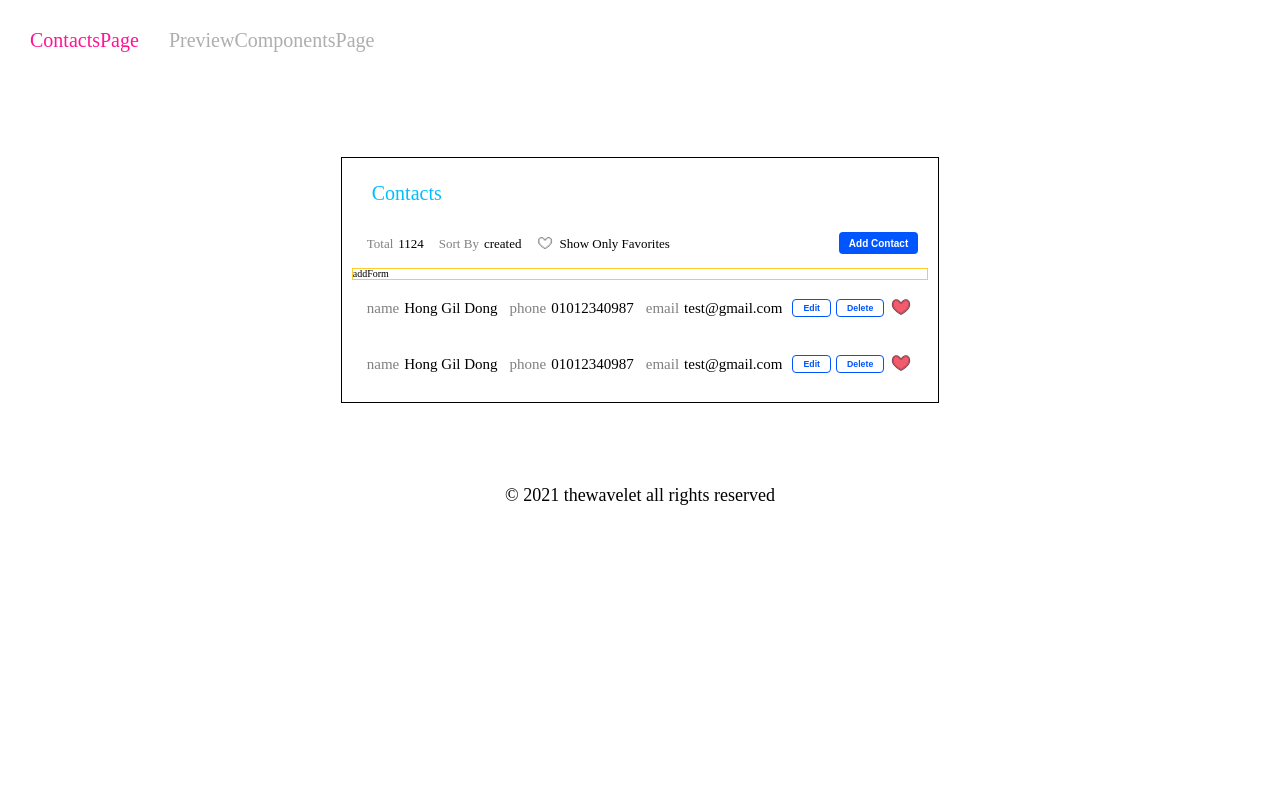
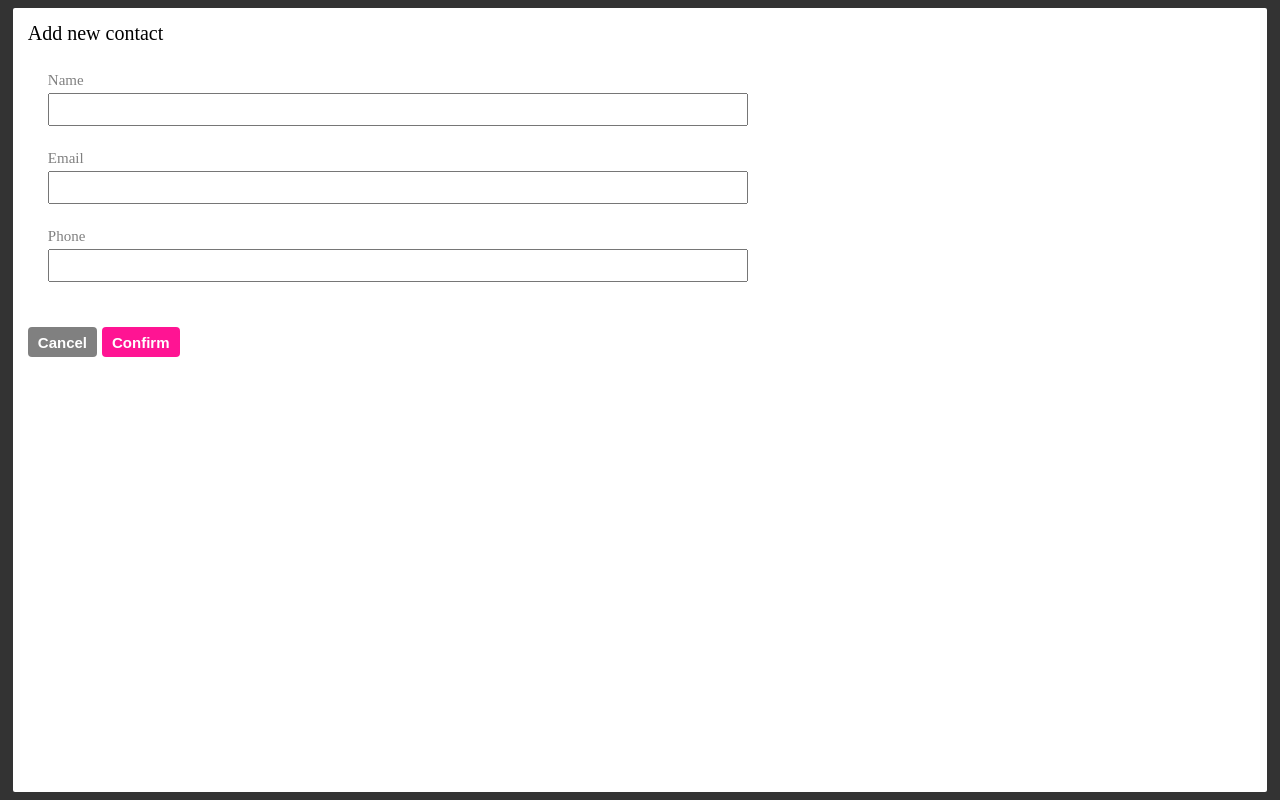
Before and after one commit to dmk3141618/contacts-toolkit, a React (Create React App) app in the folder contacts/: page /ContactsPage in a window 1280 px wide. Both pictures are taken after a click on the button "Add Contact". Built offline with nearby package versions, Linux system fonts and the light colour scheme.

Commit message:
feat(ContactsPage): add contactForm using react-hook-form with yup
Almost done ContactsPage design using scss module
yarn add react-hook-form yup @hookform/resolvers

```diff
--- a/contacts/package.json
+++ b/contacts/package.json
@@ -4,6 +4,7 @@
   "private": true,
   "dependencies": {
     "@craco/craco": "^6.3.0",
+    "@hookform/resolvers": "2.8.0",
     "@testing-library/jest-dom": "^5.11.4",
     "@testing-library/react": "^11.1.0",
     "@testing-library/user-event": "^12.1.10",
@@ -16,11 +17,13 @@
     "polished": "^4.1.3",
     "react": "^17.0.2",
     "react-dom": "^17.0.2",
+    "react-hook-form": "^7.15.4",
     "react-router-dom": "^5.3.0",
     "react-scripts": "4.0.3",
     "styled-components": "^5.3.1",
     "typescript": "^4.1.2",
-    "web-vitals": "^1.0.1"
+    "web-vitals": "^1.0.1",
+    "yup": "^0.32.9"
   },
   "scripts": {
     "start": "craco start",
--- a/contacts/src/pages/ContactsPage/ContactsPage.module.scss
+++ b/contacts/src/pages/ContactsPage/ContactsPage.module.scss
@@ -7,10 +7,10 @@
   align-items: center;
   padding: 1.0rem;
   min-height: 40.0rem;
+  min-width: 420px;
 }
 
 .appBlock {
-  margin: 0 auto;
   margin-top: 4rem;
   border: 1px solid black;
   padding: 1rem;
@@ -102,13 +102,6 @@
   }
 }
 
-.addFormWrap {
-  border: #fecc2f 1px solid;
-  .addForm {
-
-  }
-}
-
 .listWrap {
   width: 100%;
   .list {
@@ -169,4 +162,46 @@
       }
     }
   }
+  .emptyWrap {
+    width: 100%;
+    padding: 2rem;
+    min-height: 250px;
+    display: flex;
+    flex-direction: column;
+    justify-content: center;
+    align-items: center;
+    .emptyTitle {
+      font-size: 2.5rem;
+      color: map-get($color, grayDark);
+    }
+    .emptyText {
+      font-size: 2rem;
+      margin-top: 2rem;
+      color: map-get($color, grayLight);
+    }
+  }
 }
+
+.contactFormWrap {
+  .contactForm {
+    padding: 1rem;
+    .field {
+      padding: 1rem;
+      label {
+        display: block;
+        color: map-get($color, grayBase)
+      }
+      input {
+        display: block;
+        padding: 7px 10px;
+        width: 100%;
+        max-width: 700px;
+        margin-top: 5px;
+      }
+      .error {
+        color: map-get($color, error);
+        margin-top: 5px;
+      }
+    }
+  }
+}
--- a/contacts/src/pages/ContactsPage/index.tsx
+++ b/contacts/src/pages/ContactsPage/index.tsx
@@ -1,11 +1,69 @@
-import React from 'react';
+import React, {useCallback, useRef, useState} from 'react';
 import {RouteComponentProps} from 'react-router-dom';
 import styles from '~/pages/ContactsPage/ContactsPage.module.scss';
 import Button from '~/common/component/Button';
 import Icon from '~/common/component/Icon';
+import Dialog from '~/common/component/Dialog';
+import DialogFull from '~/common/component/DialogFull';
+import {useForm} from 'react-hook-form';
+import * as yup from 'yup';
+import {yupResolver} from '@hookform/resolvers/yup';
+
+interface ContactFormValuesType {
+  name: string;
+  email: string;
+  phone: string;
+}
 
 type Props = RouteComponentProps;
 function ContactsPage({}: Props) {
+  const [showDeleteConfirmDialog, setShowDeleteConfirmDialog] = useState<boolean>(false);
+  const onClickDeleteConfirm = useCallback(() => {
+    setShowDeleteConfirmDialog(true);
+  }, []);
+  const onConfirmDeleteConfirm = useCallback(() => {
+    setShowDeleteConfirmDialog(false);
+  }, []);
+  const onCancelDeleteConfirm = useCallback(() => {
+    setShowDeleteConfirmDialog(false);
+  }, []);
+
+  const contactForm = useRef<HTMLFormElement>(null);
+  const [showContactFormDialog, setShowContactFormDialog] = useState<boolean>(false);
+  const onClickContactForm = useCallback(() => {
+    setShowContactFormDialog(true);
+  }, []);
+  const onConfirmContactForm = useCallback(() => {
+    contactForm.current?.requestSubmit();
+  }, []);
+  const onCancelContactForm = useCallback(() => {
+    setShowContactFormDialog(false);
+  }, []);
+  const contactFormValidation = yup.object().shape({
+    name: yup.string().required('Required'),
+    email: yup.string().email('Invalid email address').required('Required'),
+    phone: yup.lazy(value =>
+      value === ''
+        ? yup.string()
+        : yup
+            .number()
+            .typeError('Numbers only')
+            .test('len', 'At least 10 digit', val => !val || val.toString().length >= 10)
+            .test('len', 'Max 20 digit', val => !val || val.toString().length <= 20),
+    ),
+  });
+  const {
+    register,
+    formState: {errors},
+    handleSubmit,
+  } = useForm<ContactFormValuesType>({
+    resolver: yupResolver(contactFormValidation),
+    mode: 'onBlur',
+  });
+  const onSubmitContactForm = handleSubmit((data: ContactFormValuesType) => {
+    console.log(data);
+  });
+
   return (
     <div className={styles.pageWrap}>
       <div className={styles.appBlock}>
@@ -18,10 +76,10 @@ function ContactsPage({}: Props) {
               <label>Total</label>
               <span>1124</span>
             </div>
-            <div className={styles.controlSortBy}>
-              <label>Sort By</label>
-              <span>created</span>
-            </div>
+            {/*<div className={styles.controlSortBy}>*/}
+            {/*  <label>Sort By</label>*/}
+            {/*  <span>created</span>*/}
+            {/*</div>*/}
             <div className={styles.controlFavorites}>
               <div className={styles.iconWrap}>
                 <Icon className={styles.icon} icon={'heartBlank'} />
@@ -30,11 +88,10 @@ function ContactsPage({}: Props) {
             </div>
           </div>
           <div className={styles.controlBtnsWrap}>
-            <Button size={'medium'}>Add Contact</Button>
+            <Button size={'medium'} onClick={onClickContactForm}>
+              Add Contact
+            </Button>
           </div>
-        </div>
-        <div className={styles.addFormWrap}>
-          <div className={styles.addForm}>addForm</div>
         </div>
         <div className={styles.listWrap}>
           <ul className={styles.list}>
@@ -46,19 +103,19 @@ function ContactsPage({}: Props) {
                     <span>Hong Gil Dong</span>
                   </div>
                   <div className={styles.listItemContentField}>
+                    <label>email</label>
+                    <span>test@gmail.com</span>
+                  </div>
+                  <div className={styles.listItemContentField}>
                     <label>phone</label>
                     <span>01012340987</span>
-                  </div>
-                  <div className={styles.listItemContentField}>
-                    <label>email</label>
-                    <span>test@gmail.com</span>
                   </div>
                 </div>
                 <div className={styles.listItemBtnsWrap}>
                   <Button size={'small'} outline={true}>
                     Edit
                   </Button>
-                  <Button size={'small'} outline={true}>
+                  <Button size={'small'} outline={true} onClick={onClickDeleteConfirm}>
                     Delete
                   </Button>
                   <div>
@@ -75,19 +132,19 @@ function ContactsPage({}: Props) {
                     <span>Hong Gil Dong</span>
                   </div>
                   <div className={styles.listItemContentField}>
+                    <label>email</label>
+                    <span>test@gmail.com</span>
+                  </div>
+                  <div className={styles.listItemContentField}>
                     <label>phone</label>
                     <span>01012340987</span>
-                  </div>
-                  <div className={styles.listItemContentField}>
-                    <label>email</label>
-                    <span>test@gmail.com</span>
                   </div>
                 </div>
                 <div className={styles.listItemBtnsWrap}>
                   <Button size={'small'} outline={true}>
                     Edit
                   </Button>
-                  <Button size={'small'} outline={true}>
+                  <Button size={'small'} outline={true} onClick={onClickDeleteConfirm}>
                     Delete
                   </Button>
                   <div>
@@ -97,8 +154,52 @@ function ContactsPage({}: Props) {
               </div>
             </li>
           </ul>
+          <div className={styles.emptyWrap}>
+            <div className={styles.emptyTitle}>No Contact</div>
+            <div className={styles.emptyText}>Will you add a new contact?</div>
+          </div>
         </div>
       </div>
+      <Dialog
+        title="Delete"
+        confirmText="Delete"
+        cancelText="Cancel"
+        onConfirm={onConfirmDeleteConfirm}
+        onCancel={onCancelDeleteConfirm}
+        visible={showDeleteConfirmDialog}
+      >
+        Are you sure to delete?
+      </Dialog>
+      <DialogFull
+        title="Add new contact"
+        confirmText="Confirm"
+        cancelText="Cancel"
+        onConfirm={onConfirmContactForm}
+        onCancel={onCancelContactForm}
+        visible={showContactFormDialog}
+      >
+        <div className={styles.contactFormWrap}>
+          <div className={styles.contactForm}>
+            <form ref={contactForm} onSubmit={onSubmitContactForm}>
+              <div className={styles.field}>
+                <label htmlFor="name">Name</label>
+                <input id="name" {...register('name')} autoComplete="off" />
+                <div className={styles.error}>{errors.name?.message}</div>
+              </div>
+              <div className={styles.field}>
+                <label htmlFor="email">Email</label>
+                <input id="email" {...register('email')} autoComplete="off" />
+                <div className={styles.error}>{errors.email?.message}</div>
+              </div>
+              <div className={styles.field}>
+                <label htmlFor="phone">Phone</label>
+                <input id="phone" {...register('phone')} autoComplete="off" />
+                <div className={styles.error}>{errors.phone?.message}</div>
+              </div>
+            </form>
+          </div>
+        </div>
+      </DialogFull>
     </div>
   );
 }
```
Also changed, not shown: 2 other files (tests, documents, lock files or other folders).
